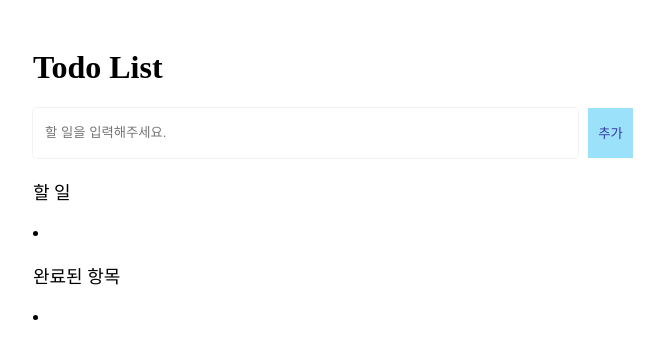
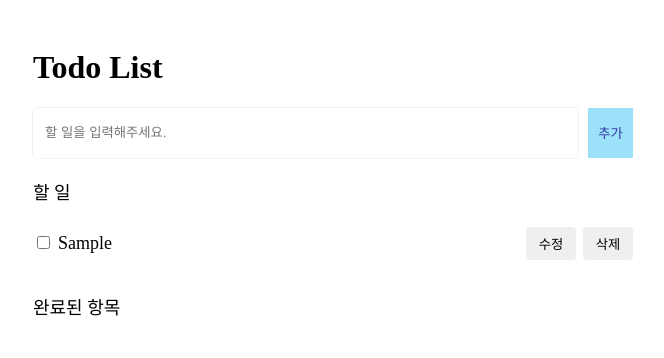
Before and after one commit to gayeongX0916/react-todo-list, a React (Vite) app: page / in a window 1280 px wide. Both pictures are taken after typing "Sample" into the empty fields and a click on the button "추가". Shown: the top 358 px of the page, without its empty margins (307-971 px from the left). Built offline with nearby package versions, Linux system fonts and the light colour scheme.

Commit message:
[feature] TodoItem 기능 구현

```diff
--- a/src/App.jsx
+++ b/src/App.jsx
@@ -15,6 +15,24 @@ function App() {
     setTodos((prev) => [...prev, newTodo]);
   };
 
+  const handleToggle = (id) => {
+    setTodos((prev) =>
+      prev.map((todo) =>
+        todo.id === id ? { ...todo, done: !todo.done } : todo
+      )
+    );
+  };
+
+  const handleEditTodo = (id, newText) => {
+    setTodos((prev) =>
+      prev.map((todo) => (todo.id === id ? { ...todo, text: newText } : todo))
+    );
+  };
+
+  const handleDeleteTodo = (id) => {
+    setTodos((prev) => prev.filter((todo) => todo.id !== id));
+  };
+
   return (
     <div className="todo-list">
       <h1>Todo List</h1>
@@ -22,7 +40,12 @@ function App() {
         <section className="todo-input">
           <TodoInput handleAddTodo={handleAddTodo} />
         </section>
-        <TodoList />
+        <TodoList
+          todos={todos}
+          onToggle={handleToggle}
+          onEdit={handleEditTodo}
+          onDelete={handleDeleteTodo}
+        />
       </div>
     </div>
   );
--- /dev/null
+++ b/src/components/TodoItem.css
@@ -0,0 +1,36 @@
+.todo-item {
+  display: flex;
+  align-items: center;
+  justify-content: space-between;
+  margin-bottom: 10px;
+}
+
+.todo-text {
+  font-size: 18px;
+  margin-left: 5px;
+}
+
+.todo-text-input {
+  border: none;
+  outline: none;
+  padding: 0;
+}
+
+.todo-text.done {
+  text-decoration: line-through;
+  color: gray;
+}
+
+.todo-button-container {
+  display: flex;
+  column-gap: 7px;
+  padding: 3px 0px;
+}
+
+.todo-button-container button {
+  border: none;
+  width: 50px;
+  height: 33px;
+  border-radius: 4px;
+  cursor: pointer;
+}
--- a/src/components/TodoItem.jsx
+++ b/src/components/TodoItem.jsx
@@ -0,0 +1,71 @@
+import { useEffect, useRef, useState } from "react";
+import "./TodoItem.css";
+
+const TodoItem = ({ todo, onToggle, onEdit, onDelete }) => {
+  const [isEditing, setIsEditing] = useState(false);
+  const [newText, setNewText] = useState(todo.text);
+  const inputRef = useRef(null);
+
+  const handleEditClick = () => {
+    setIsEditing(true);
+  };
+
+  const handleEditCompleteClick = () => {
+    if (newText.trim() === "") return;
+    onEdit(todo.id, newText);
+    setIsEditing(false);
+  };
+
+  const handleKeyDown = (e) => {
+    if (e.key === "Enter") {
+      handleEditCompleteClick();
+    }
+  };
+
+  useEffect(() => {
+    if (isEditing && inputRef.current) {
+      const input = inputRef.current;
+      input.focus();
+      input.setSelectionRange(input.value.length, input.value.length);
+    }
+  }, [isEditing]);
+
+  return (
+    <div className="todo-item">
+      <div>
+        <input
+          type="checkbox"
+          onChange={() => onToggle(todo.id)}
+          checked={todo.done}
+        />
+        {isEditing ? (
+          <input
+            ref={inputRef}
+            value={newText}
+            onChange={(e) => setNewText(e.target.value)}
+            className="todo-text todo-text-input"
+            onKeyDown={handleKeyDown}
+          />
+        ) : (
+          <span className={`todo-text ${todo.done ? "done" : ""}`}>
+            {todo.text}
+          </span>
+        )}
+      </div>
+      <div className="todo-button-container">
+        {!todo.done && (
+          <>
+            {isEditing ? (
+              <button onClick={handleEditCompleteClick}>완료</button>
+            ) : (
+              <button onClick={handleEditClick}>수정</button>
+            )}
+          </>
+        )}
+        <button onClick={() => onDelete(todo.id)}>삭제</button>
+      </div>
+    </div>
+  );
+};
+
+export default TodoItem;
--- a/src/components/TodoList.jsx
+++ b/src/components/TodoList.jsx
@@ -1,13 +1,35 @@
-const TodoList = () => {
+import TodoItem from "./TodoItem";
+
+const TodoList = ({ todos, onToggle, onEdit, onDelete }) => {
   return (
     <>
-      <section className="todo-item">
+      <section className="todo-list-item">
         <div className="todo-title">할 일</div>
-        <li></li>
+        {todos
+          .filter((todo) => !todo.done)
+          .map((todo) => (
+            <TodoItem
+              key={todo.id}
+              todo={todo}
+              onToggle={onToggle}
+              onEdit={onEdit}
+              onDelete={onDelete}
+            />
+          ))}
       </section>
       <section className="todo-check">
         <div className="todo-title">완료된 항목</div>
-        <li></li>
+        {todos
+          .filter((todo) => todo.done)
+          .map((todo) => (
+            <TodoItem
+              key={todo.id}
+              todo={todo}
+              onToggle={onToggle}
+              onEdit={onEdit}
+              onDelete={onDelete}
+            />
+          ))}
       </section>
     </>
   );
```
